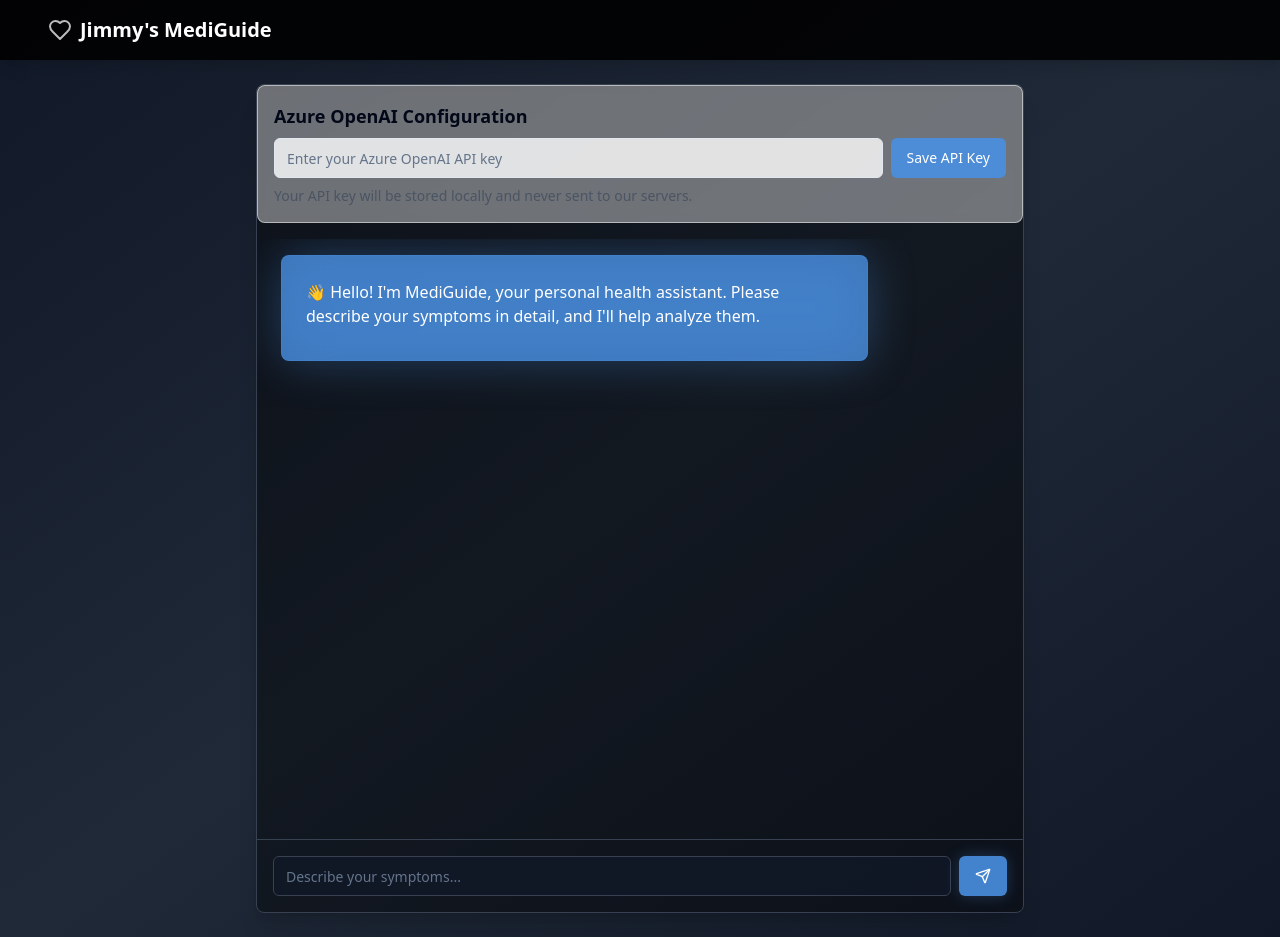
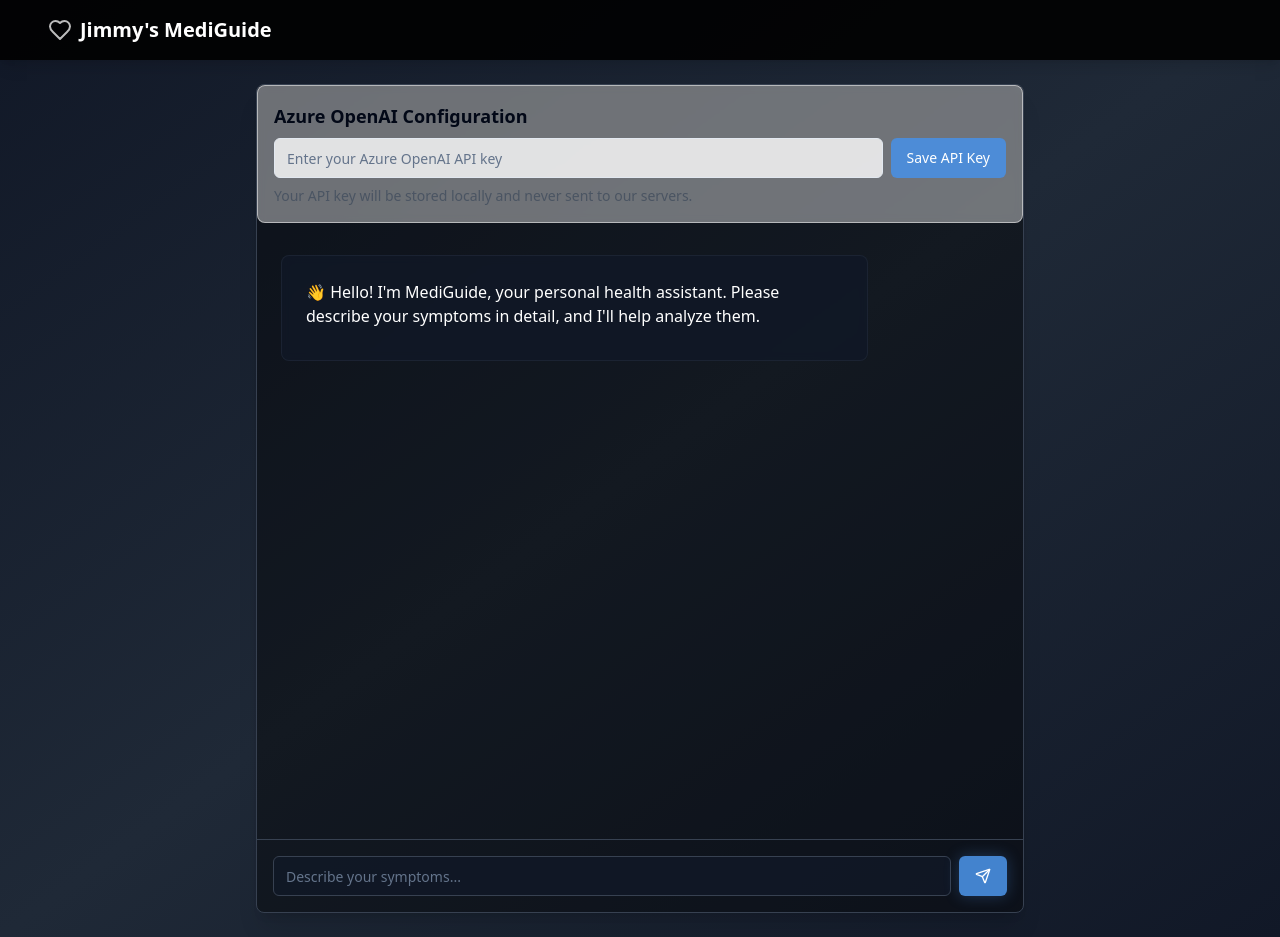
Before and after one commit to MakaM7/jimmys-health-companion-32, a React (Vite) app: page / in a window 1280 px wide. Built offline with nearby package versions, Linux system fonts and the light colour scheme.

Commit message:
Update text background color
Change the text background color to match the site background and adjust the hover effect to make the text less visible.
[skip gpt_engineer]

```diff
--- a/src/components/ChatMessage.tsx
+++ b/src/components/ChatMessage.tsx
@@ -18,7 +18,6 @@ interface ChatMessageProps {
 }
 
 export const ChatMessage = ({ isBot, content, className }: ChatMessageProps) => {
-  // Function to parse and format medical response sections
   const formatMedicalResponse = (content: string) => {
     const sections = content.split('\n\n');
     return sections.map((section, index) => {
@@ -157,11 +156,10 @@ export const ChatMessage = ({ isBot, content, className }: ChatMessageProps) =>
     <div
       className={cn(
         "p-6 rounded-lg max-w-[80%] animate-fade-in backdrop-blur-sm border border-opacity-20",
-        "transition-all duration-300 hover:scale-[1.02] hover:shadow-lg",
-        "before:absolute before:inset-0 before:z-[-1] before:animate-pulse before:opacity-20 before:blur-xl",
+        "transition-all duration-300 hover:scale-[1.02] hover:shadow-lg hover:opacity-80",
         isBot
-          ? "bg-primary/80 text-white ml-2 border-primary/30 hover:bg-primary/90 before:bg-primary"
-          : "bg-secondary/80 text-white mr-2 ml-auto border-secondary/30 hover:bg-secondary/90 before:bg-secondary",
+          ? "bg-gray-900/80 text-white ml-2 border-gray-700/30"
+          : "bg-gray-800/80 text-white mr-2 ml-auto border-gray-600/30",
         className
       )}
     >
```
